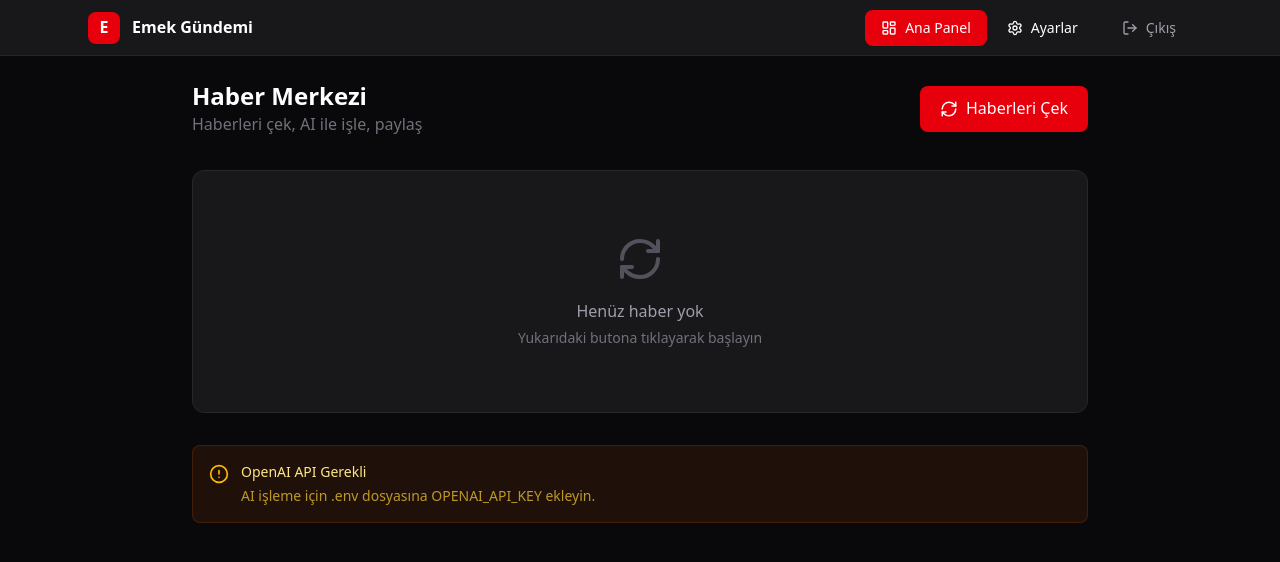
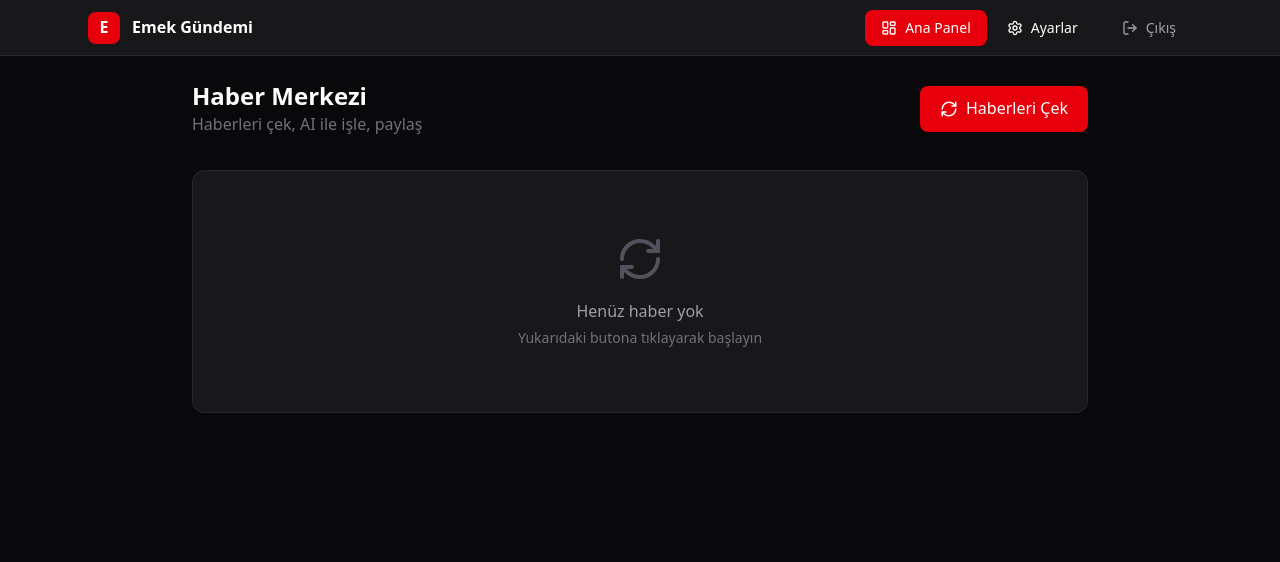
Before and after one commit to SahinSedat/emek-gundemi, a Next.js app: page /admin/dashboard in a window 1280 px wide. Shown: the top 562 px of the page. Built offline with nearby package versions, Linux system fonts and the light colour scheme.

Commit message:
fix: remove API warning, fix syntax error

```diff
--- a/src/app/admin/dashboard/page.tsx
+++ b/src/app/admin/dashboard/page.tsx
@@ -241,19 +241,6 @@ ${item.aiComment}
                     ))}
                 </div>
             )}
-
-            {/* API Uyarısı */}
-            <div className="mt-8 p-4 bg-amber-900/20 border border-amber-800/30 rounded-lg">
-                <div className="flex gap-3">
-                    <AlertCircle size={20} className="text-amber-400 shrink-0 mt-0.5" />
-                    <div className="text-sm">
-                        <p className="text-amber-200 font-medium">OpenAI API Gerekli</p>
-                        <p className="text-amber-300/70 mt-1">
-                            AI işleme için .env dosyasına OPENAI_API_KEY ekleyin.
-                        </p>
-                    </div>
-                </div>
-            </div>
         </div>
     )
 }
```
